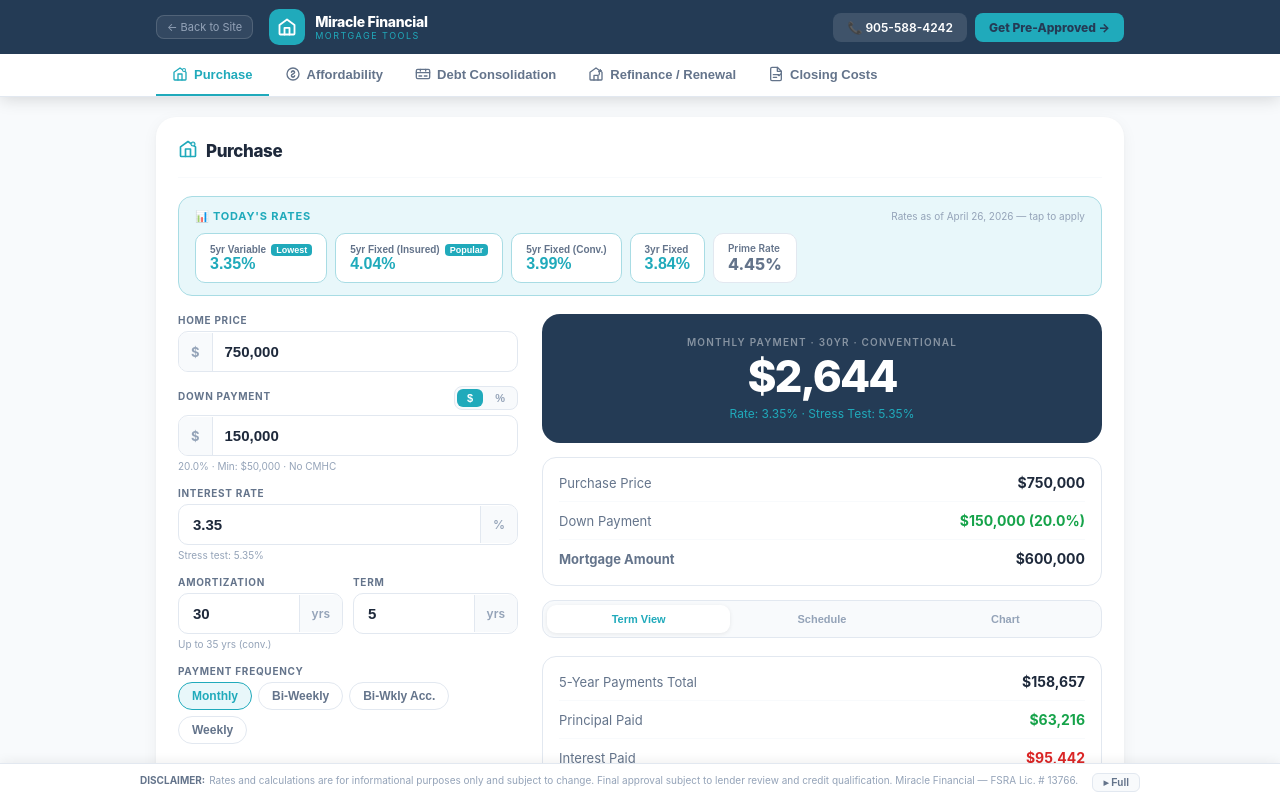
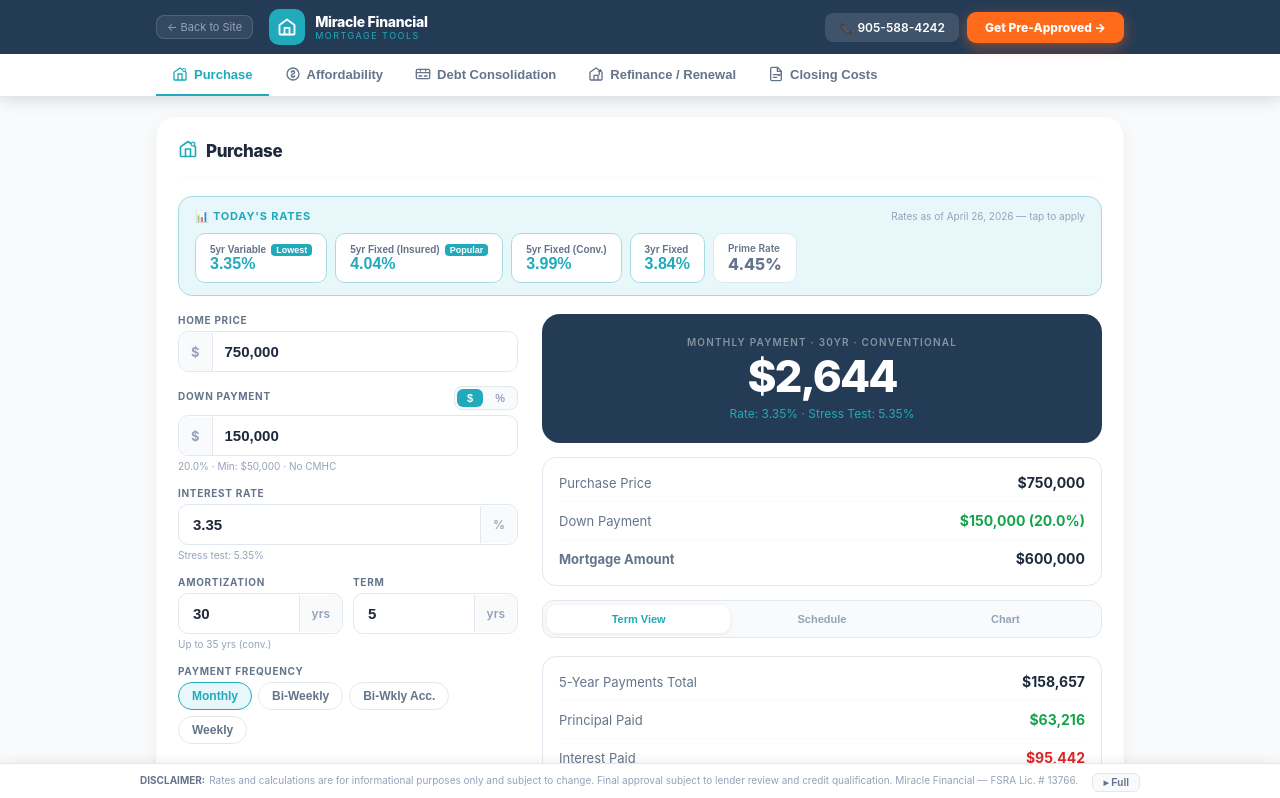
Before and after one commit to toufighjou-web/miracle-calculator, a React (Vite) app: page / in a window 1280 px wide. Shown: the top 798 px of the page. Built offline with nearby package versions, Linux system fonts and the light colour scheme.

Commit message:
Orange button + header fix

```diff
--- a/src/App.jsx
+++ b/src/App.jsx
@@ -1500,7 +1500,7 @@ export default function App() {
           </div>
           <div style={{ display: "flex", gap: 8, alignItems: "center" }}>
             <a href="tel:9055884242" style={{ background: "rgba(255,255,255,0.12)", color: "#fff", padding: "7px 14px", borderRadius: 8, fontSize: 12, fontWeight: 600, textDecoration: "none" }}>📞 905-588-4242</a>
-            <a href="https://miraclefinancial.ca/booking" target="_blank" rel="noreferrer" style={{ background: TEAL, color: NAVY, padding: "7px 14px", borderRadius: 8, fontSize: 12, fontWeight: 800, textDecoration: "none" }}>Get Pre-Approved →</a>
+            <a href="https://miraclefinancial.ca/booking" target="_blank" rel="noreferrer" style={{ background: "#FF6B1A", color: "#fff", padding: "8px 18px", borderRadius: 9, fontSize: 12, fontWeight: 800, textDecoration: "none", boxShadow: "0 4px 14px rgba(255,107,26,0.45)" }}>Get Pre-Approved →</a>
           </div>
         </div>
         <div className="tab-bar" style={{ background: "#fff", borderBottom: "1px solid " + BDR }}>
```
